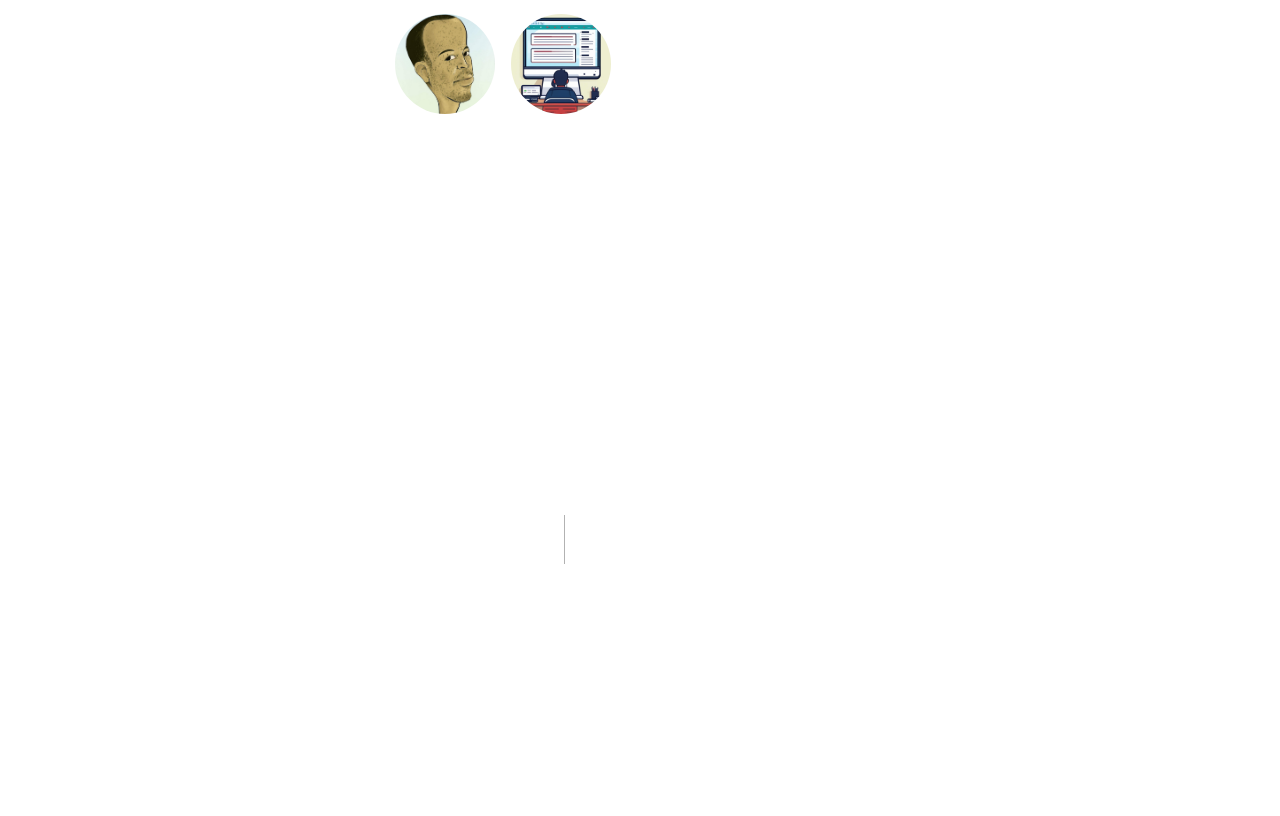
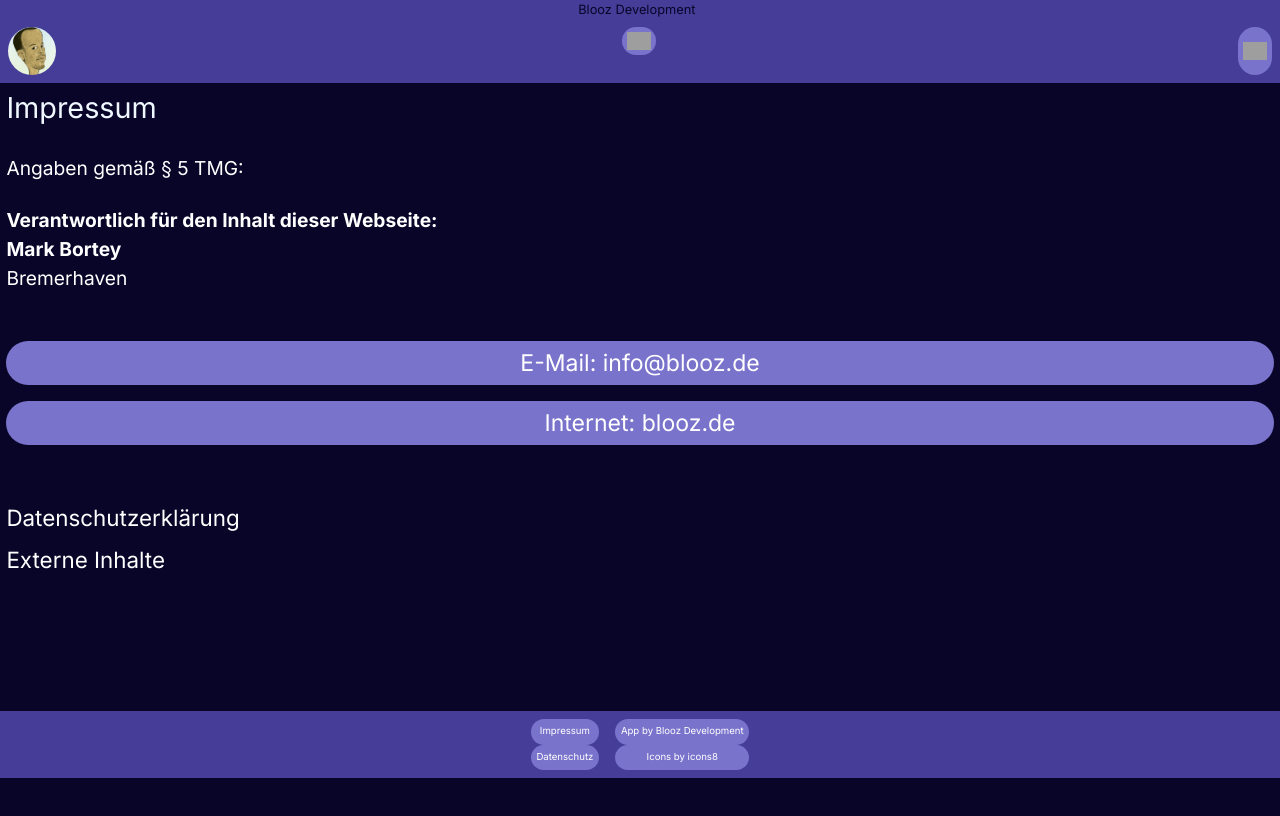
Before and after one commit to mumbablooz/development, a Next.js app: page /Impressum in a window 1280 px wide. Before the commit this address had no page. Shown: the top 816 px of the page. Built offline with nearby package versions, Linux system fonts and the light colour scheme; grey boxes are pictures that could not be loaded.

Commit message:
Add files via upload

```diff
--- /dev/null
+++ b/app/Datenschutz/page.jsx
@@ -0,0 +1,27 @@
+import React from 'react'
+
+export default function Datenschutz() {
+  return (
+    <section>
+<h2>Datenschutz</h2>
+<p>Den Schutz Ihrer persönlichen Daten nehmen wir ernst, auch anlässlich Ihres Besuches auf unserer Homepage. Ihre Daten werden so geschützt, wie es die gesetzlichen Vorschriften, insbesondere das neue Telemediengesetz vorsehen. Nachfolgend finden Sie Informationen, welche Daten während Ihres Besuches auf der Homepage erfasst und wie diese genutzt werden:</p>
+<br />
+<p>1. Gespeicherte Daten</p>
+<br />
+<p>Unvermeidlich ist, dass in den Serverstatistiken automatisch solche Daten gespeichert werden, die Ihr Browser uns übermittelt. Dies sind Browsertyp und Browserversion, das verwendete Betriebssystem, die Referrer URL (die zuvor besuchte Seite), der Hostname des zugreifenden Rechners (IP Adresse) sowie die Uhrzeit der Serveranfrage. Diese Speicherung dient lediglich internen systembezogenen und statistischen Zwecken. Weitergehende Personenbezogene Daten werden nur erfasst, wenn Sie diese Angaben freiwillig, etwa im Rahmen einer Anfrage und der Registrierung, machen. Die oben genannten Daten sind für uns in der Regel nicht bestimmten Personen zuordenbar, eine Zusammenführung mit diesen Daten mit anderen Datenquellen werden nicht vorgenommen.</p>
+<br />
+<p>2. Nutzung und Weitergabe personenbezogener Daten</p>
+<br />
+<p>Soweit Sie uns personenbezogene Daten zur Verfügung gestellt haben, verwenden wir diese nur zur Beantwortung Ihrer Anfragen, zur Abwicklung mit uns geschlossener Verträge und für die technische Administration. Ihre personenbezogenen Daten werden an Dritte nur wei-tergegeben oder sonst übermittelt, wenn dies zum Zwecke der Vertragsabwicklung erforderlich ist, wenn dies zu Abrechnungszwecken erforderlich ist, oder Sie zuvor eingewilligt haben. Sie haben das Recht, eine erteilte Einwilligung mit Wirkung für die Zukunft jederzeit zu widerrufen. Die Löschung der gespeicherten personenbezogener Daten erfolgt, wenn Sie Ihre Einwilligung zur Speicherung widerrufen, wenn ihre Kenntnis zur Erfüllung des mit der Speicherung verfolgten Zwecks nicht mehr erforderlich ist oder wenn ihre Speicherung aus sonstigen gesetzlichen Gründen unzulässig ist.</p>
+<br />
+<p>3. Google Analytics</p>
+<br />
+<p>Diese Website benutzt Google Analytics, einen Webanalysedienst der Google Inc. („Google“). Google Analytics verwendet sog. „Cookies“, Textdateien, die auf Ihrem Computer gespeichert werden und die eine Analyse der Benutzung der Website durch Sie ermöglicht. Die durch den Cookie erzeugten Informationen über Ihre Benutzung diese Website (einschließlich Ihrer IP-Adresse) wird an einen Server der Google Inc. in den USA übertragen und dort gespeichert. Google wird diese Informationen benutzen, um Ihre Nutzung der Website auszuwerten, um Reports über die Websiteaktivitäten für die Websitebetreiber zusammenzustellen und um weitere mit der Websitenutzung und der Internetnutzung verbundene Dienstleistungen zu erbringen. Auch wird Google diese Informationen gegebenenfalls an Dritte übertragen, sofern dies gesetzlich vorgeschrieben oder soweit Dritte diese Daten im Auftrag von Google verarbeiten. Google wird in keinem Fall Ihre IP-Adresse mit anderen Daten der Google Inc. in Verbindung bringen. Sie können die Installation der Cookies durch eine entsprechende Einstellung Ihrer Browser Software verhindern; wir weisen Sie jedoch darauf hin, dass Sie in diesem Fall gegebenenfalls nicht sämtliche Funktionen dieser Website voll umfänglich nutzen können. Durch die Nutzung dieser Website erklären Sie sich mit der Bearbeitung der über Sie erhobenen Daten durch Google in der zuvor beschriebenen Art und Weise und zu dem zuvor benannten Zweck einverstanden.</p>
+<br />
+<p>4. Auskunftsrecht</p>
+<br />
+<p>Gerne geben wir Ihnen Auskunft über die bei uns gespeicherten persönlichen Daten, wenn Sie Fragen zur Behandlung Ihrer Daten haben, genügt eine E-Mail.</p>
+<br />
+    </section>
+  )
+}
--- /dev/null
+++ b/app/ExterneInhalte/page.jsx
@@ -0,0 +1,24 @@
+import React from 'react'
+import Link from 'next/link'
+export default function ExterneInhalte() {
+  return (
+    <section>
+        <h2>Externe Inhalte</h2>
+        <h3>Icons</h3>
+        <ul>
+          <li><a  href="https://icons8.com/icon/13983/youtube">Youtube</a> icon by <a href="https://icons8.com">Icons8</a></li>
+          <li><a  href="https://icons8.com/icon/XKFHfgAsrGtk/zuhause">Zuhause</a> icon by <a href="https://icons8.com">Icons8</a></li>
+          <li><a  href="https://icons8.com/icon/87069/telefon-getrennt">Telefon getrennt</a> icon by <a href="https://icons8.com">Icons8</a></li>
+          <li><a  href="https://icons8.com/icon/82749/menü">Menü</a> icon by <a href="https://icons8.com">Icons8</a></li>
+          <li><a  href="https://icons8.com/icon/82813/schließen">schließen</a> icon by <a href="https://icons8.com">Icons8</a></li>
+        </ul>
+
+
+<h3>Bilder by Pixabay</h3>
+<ul>
+  <li><Link href={'https://pixabay.com/de/service/license-summary/'}>Pixabay Licence</Link></li>
+</ul>
+
+    </section>
+  )
+}
--- /dev/null
+++ b/app/Impressum/page.jsx
@@ -0,0 +1,18 @@
+import React from 'react'
+import KontaktDaten from '../components/KontaktDaten'
+import Image from 'next/image'
+import Link from 'next/link'
+
+export default function Impressum() {
+  return (
+    <section>
+
+        <h2>Impressum</h2>
+        <br />
+<p>Angaben gemäß § 5 TMG:</p>
+        <KontaktDaten />
+<br />
+<Link href={'/Datenschutz'}><h3>Datenschutzerklärung</h3></Link>
+<Link href={'/ExterneInhalte'}><h3>Externe Inhalte</h3></Link>
+    </section>)
+}
--- /dev/null
+++ b/app/Kontakt/page.jsx
@@ -0,0 +1,16 @@
+import React from 'react'
+import Image from 'next/image'
+import KontaktDaten from '../components/KontaktDaten'
+import KontaktFormular from '../components/KontaktFormular/KontaktFormular'
+
+export default function Kontakt() {
+  return (
+    <section>
+        <h2>Kontakt</h2>
+<KontaktFormular />
+
+<KontaktDaten />
+        <br />
+     </section>
+  )
+}
--- a/app/globals.css
+++ b/app/globals.css
@@ -2,44 +2,56 @@
 @tailwind components;
 @tailwind utilities;
 
-body{
-  background-color: rgb(8, 5, 41);
-  color: white;
+:root {
+  --firstColor: rgb(8, 5, 41);
+  --secoundColor: rgb(69, 61, 152);
+  --thirdColor: #000;
+  --fourthColor: aliceblue;
+}
+
+body {
+  background-color: var(--firstColor);
+  color: var(--fourthColor);
   margin: 0;
   padding: 0;
   width: 100vw;
-  display: block;
+  position: relative;
 }
-div,section{
+h1{
+  font-size: 2.2rem;
+}
+h2{
+  font-size: 1.8rem;
+}
+h3{
+  font-size: 1.4rem;
+  margin: 0.5rem 0
+}
+h4{
+  font-size: 1.2rem;
+}
+section, main {
+  padding: 0.4em;
+  min-height: 50vh;
+  margin-bottom: 15vh;
+  margin-top: 10vh;
   transition: 3s ease-in-out;
 }
+
 a{
   text-decoration: none;
-  color: white;
 }
 ul{
+  background-color: var(--secoundColor);
+  color: var(--firstColor);
+  padding: 0.5rem;
   list-style-type: none;
 }
 p, b, a, button{
   font-size: 1.2em;
   color: white;
 }
-h1{
-  font-size: 2.6em;
-  color: white;
-}
-h2{
-  font-size: 2.0em;
-  color: white;
-}
-h3{
-  font-size: 1.4em;
-  font-weight: bold;
-  color: white;
-}
-h4{
-font-size: 1.0em;
-}
+
 li{
   transition: 0.2s ease-in-out;
 }
@@ -56,16 +68,24 @@ figure {
 }
 button, .button{
   background-color: 	rgb(122, 115, 203);
-  padding: 0.5rem;
+  padding: 0.3rem;
   border-radius: 10rem;
   transition: 0.1s ease-in-out;
   display: flex;
   justify-content: center;
   align-items: center;
 }
-button:hover, .button:hover{
-  background-color: 	rgb(156, 151, 213);
-}
+
+button:hover,
+  .button:hover,
+  .button:active{
+    background-color: 	rgb(156, 151, 213);
+    background-color: var(--fourthColor);
+    border-radius: 50rem;
+    opacity: 0.3;
+    color: var(--firstColor);
+    transition: 0.5s ease-in-out;
+  }
 section{
   min-height: 50vh;
 }
--- a/app/layout.tsx
+++ b/app/layout.tsx
@@ -1,9 +1,10 @@
 import type { Metadata } from 'next'
 import { Inter } from 'next/font/google'
-import Image from 'next/image'
 
 import './globals.css'
-import {bildLinksArray} from './bildLinks'
+import  Header  from './components/Header/Header'
+import  Footer  from './components/Footer'
+
 const inter = Inter({ subsets: ['latin'] })
 
 export const metadata: Metadata = {
@@ -17,45 +18,11 @@ export default function RootLayout({
   children: React.ReactNode
 }) {
   return (
-    <html lang="en">
-      <body className={inter.className}
-      style={{
-        padding: '0.4rem'
-      }}>
-        <header style={{
-          display: 'flex',
-          alignItems: 'center',
-          flexWrap: 'wrap',
-          borderBottom: '0.1rem solid white',
-          paddingBottom: '1rem',
-        }}>
-        <h1>Blooz Development</h1>
-        <Image
-        src={'/bloozLogo.jpg'}
-        width={900}
-        height={900}
-        style={{
-          width: '100px',
-          height: '100px',
-          borderRadius: '50%',
-          margin: '0.5rem'
-        }}
-        alt={'Avatar Blooz Logo'}/>
- <Image
-        src={'/AI_Generated_Image_2023-12-26_441272743032201.png'}
-        width={1024}
-        height={1024}
-        style={{
-          width: '100px',
-          height: '100px',
-          borderRadius: '50%',
-          margin: '0.5rem'
-        }}
-        alt={'Entwickler beim programieren'}/>
-        <p>{'<'}Meine Webanwendung, programmiert mit Javascript{'/>'}</p>
-        </header>
-
+    <html lang="de">
+      <body className={inter.className}>
+        <Header />
         {children}
+        <Footer />
         </body>
     </html>
   )
--- /dev/null
+++ b/app/loading.tsx
@@ -0,0 +1,18 @@
+export default function loading() {
+  return (
+    <div>
+    <div style={{
+      backgroundImage: `url("/blooz logo 2019.jpg")`,
+      height: '50vh',
+      backgroundSize: '80vw',
+      opacity: 0.4,
+      backgroundRepeat: 'no-repeat',
+}}>
+
+
+</div>
+<h1 style={{  opacity: 1, textAlign: 'center'}}>loading........</h1>
+    </div>
+
+  )
+}
--- a/app/page.tsx
+++ b/app/page.tsx
@@ -1,4 +1,6 @@
+import Image from 'next/image'
 import WebApps from './components/WebApps/WebApps'
+
 export default function Home() {
 
   return (
@@ -7,7 +9,38 @@ export default function Home() {
       style={{
       width: '100vw'
     }}>
-
+        <div style={{
+          display: 'flex',
+          alignItems: 'center',
+          flexWrap: 'wrap',
+          borderBottom: '0.1rem solid white',
+          paddingBottom: '1rem',
+        }}>
+        <h1>Blooz Development</h1>
+        <Image
+        src={'/bloozLogo.jpg'}
+        width={900}
+        height={900}
+        style={{
+          width: '100px',
+          height: '100px',
+          borderRadius: '50%',
+          margin: '0.5rem'
+        }}
+        alt={'Avatar Blooz Logo'}/>
+ <Image
+        src={'/AI_Generated_Image_2023-12-26_441272743032201.png'}
+        width={1024}
+        height={1024}
+        style={{
+          width: '100px',
+          height: '100px',
+          borderRadius: '50%',
+          margin: '0.5rem'
+        }}
+        alt={'Entwickler beim programieren'}/>
+        <p>{'<'}Meine Webanwendung, programmiert mit Javascript{'/>'}</p>
+        </div>
 <h3>Meine Web Apps:</h3>
 <WebApps />
 
```
